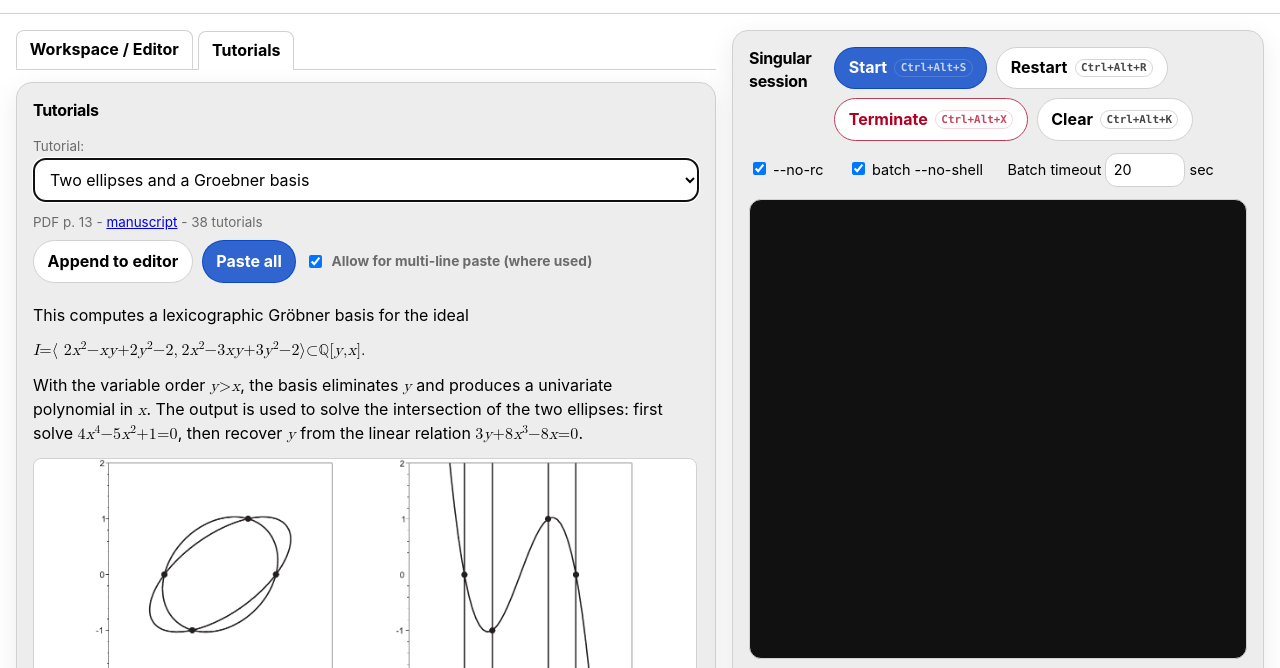
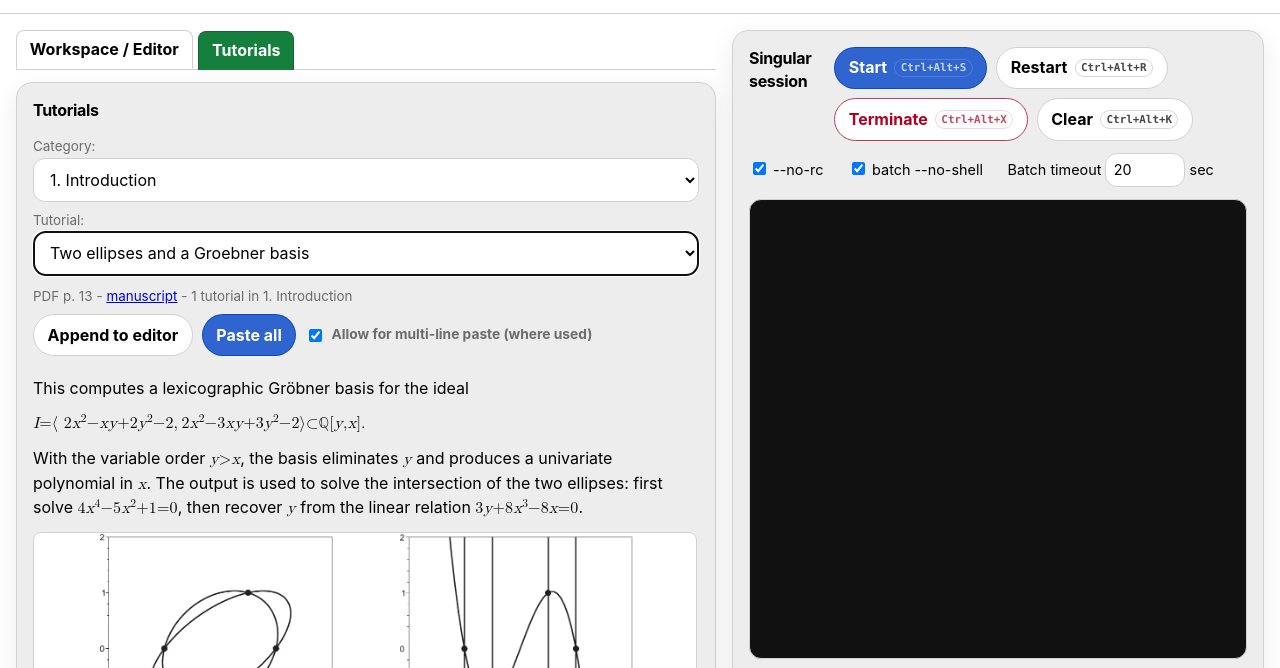
Before and after one commit to jankoboehm/Singular-in-browser, a website with bundled scripts: page web-workbench/public/index.html in a window 1280 px wide. Both pictures are taken after a click on the tab "Tutorials". Shown: the part 106-774 px from the top of the page. Built offline with nearby package versions, Linux system fonts and the light colour scheme; files whose address does not match are found by name.

Commit message:
categories

```diff
--- a/web-workbench/public/css/app.css
+++ b/web-workbench/public/css/app.css
@@ -124,11 +124,24 @@ code, pre, textarea, .mono { font-family: ui-monospace, SFMono-Regular, Menlo, M
   padding: .45rem .8rem;
 }
 
+#tab-tutorials {
+  border-color: #15803d;
+  background: #16a34a;
+  color: white;
+}
+
 .tab-button[aria-selected="true"] {
   background: Canvas;
   border-color: var(--border);
   border-bottom-color: Canvas;
   transform: translateY(1px);
+}
+
+#tab-tutorials[aria-selected="true"] {
+  border-color: #166534;
+  border-bottom-color: #15803d;
+  background: #15803d;
+  color: white;
 }
 
 .tab-panel[hidden] { display: none; }
--- a/web-workbench/public/index.html
+++ b/web-workbench/public/index.html
@@ -101,6 +101,8 @@ std(I);
         <div class="section-head">
           <h2>Tutorials</h2>
         </div>
+        <label for="tutorial-category" class="small muted">Category:</label>
+        <select id="tutorial-category" class="text-input"></select>
         <label for="tutorial-select" class="small muted">Tutorial:</label>
         <select id="tutorial-select" class="text-input"></select>
         <p id="tutorial-summary" class="small muted"></p>
--- a/web-workbench/public/js/app.js
+++ b/web-workbench/public/js/app.js
@@ -13,7 +13,7 @@ import {
   deleteFile,
   textExtension
 } from './workspace-db.js';
-import { TUTORIALS } from '../tutorials/tutorials.js';
+import { TUTORIALS, TUTORIAL_CATEGORIES } from '../tutorials/tutorials.js';
 
 const CONTROL = '__singularControl';
 const DEFAULT_SCRIPT = `ring r = 0,(x,y),dp;\nideal I = x2-y3, x3-y5;\nideal G = std(I);\nG;\nwrite(":w /workspace/example-output.txt", "Groebner basis of I:", G);\n`;
@@ -42,6 +42,16 @@ const EXPECTED_ENGINE_ASSETS = Object.freeze([
   'engine/Singular.wasm',
   'engine/Singular.data'
 ]);
+const TUTORIAL_BY_ID = new Map(TUTORIALS.map(tutorial => [tutorial.id, tutorial]));
+const TUTORIAL_CATEGORY_LIST = Object.freeze(
+  TUTORIAL_CATEGORIES
+    .map(category => Object.freeze({
+      id: category.id,
+      title: category.title,
+      tutorials: Object.freeze(category.tutorialIds.map(id => TUTORIAL_BY_ID.get(id)).filter(Boolean))
+    }))
+    .filter(category => category.tutorials.length)
+);
 const IS_APPLE_PLATFORM = /mac|iphone|ipad|ipod/i.test(
   navigator.userAgentData?.platform || navigator.platform || ''
 );
@@ -126,6 +136,21 @@ const SINGULAR_BUILTINS = Object.freeze(new Set([
   'write'
 ]));
 
+function ensureTutorialCategoryElement() {
+  const existing = document.getElementById('tutorial-category');
+  if (existing) return existing;
+  const tutorialSelect = document.getElementById('tutorial-select');
+  const select = document.createElement('select');
+  select.id = 'tutorial-category';
+  select.className = 'text-input';
+  const label = document.createElement('label');
+  label.htmlFor = select.id;
+  label.className = 'small muted';
+  label.textContent = 'Category:';
+  if (tutorialSelect) tutorialSelect.before(label, select);
+  return select;
+}
+
 const el = Object.freeze({
   statusDot: document.getElementById('engine-status-dot'),
   status: document.getElementById('engine-status'),
@@ -141,6 +166,7 @@ const el = Object.freeze({
   tabTutorials: document.getElementById('tab-tutorials'),
   editorTabPanel: document.getElementById('editor-tab-panel'),
   tutorialTabPanel: document.getElementById('tutorial-tab-panel'),
+  tutorialCategory: ensureTutorialCategoryElement(),
   tutorialSelect: document.getElementById('tutorial-select'),
   tutorialSummary: document.getElementById('tutorial-summary'),
   tutorialAppendEditor: document.getElementById('tutorial-append-editor'),
@@ -786,19 +812,43 @@ function updateTutorialLineOverflow() {
   }
 }
 
-function renderTutorialOptions() {
+function selectedTutorialCategory() {
+  const index = Math.max(0, Math.min(TUTORIAL_CATEGORY_LIST.length - 1, Number(el.tutorialCategory.value || 0)));
+  return TUTORIAL_CATEGORY_LIST[index] || { id: 'all', title: 'Tutorials', tutorials: TUTORIALS };
+}
+
+function currentTutorialList() {
+  return selectedTutorialCategory().tutorials || [];
+}
+
+function renderTutorialCategories() {
+  el.tutorialCategory.textContent = '';
+  for (const [index, category] of TUTORIAL_CATEGORY_LIST.entries()) {
+    const option = document.createElement('option');
+    option.value = String(index);
+    option.textContent = category.title;
+    el.tutorialCategory.append(option);
+  }
+}
+
+function renderTutorialOptions(preferredTutorialId = '') {
+  const tutorials = currentTutorialList();
   el.tutorialSelect.textContent = '';
-  for (const [index, tutorial] of TUTORIALS.entries()) {
+  for (const [index, tutorial] of tutorials.entries()) {
     const option = document.createElement('option');
     option.value = String(index);
     option.textContent = tutorial.title;
     el.tutorialSelect.append(option);
   }
+  const preferredIndex = tutorials.findIndex(tutorial => tutorial.id === preferredTutorialId);
+  el.tutorialSelect.value = String(Math.max(0, preferredIndex));
 }
 
 function renderTutorial() {
-  const index = Math.max(0, Math.min(TUTORIALS.length - 1, Number(el.tutorialSelect.value || 0)));
-  const tutorial = TUTORIALS[index];
+  const category = selectedTutorialCategory();
+  const tutorials = category.tutorials || [];
+  const index = Math.max(0, Math.min(tutorials.length - 1, Number(el.tutorialSelect.value || 0)));
+  const tutorial = tutorials[index];
   currentTutorialSteps = [];
   el.tutorialContent.textContent = '';
   if (!tutorial) {
@@ -817,7 +867,7 @@ function renderTutorial() {
   link.rel = 'noopener noreferrer';
   link.textContent = 'manuscript';
   const count = document.createElement('span');
-  count.textContent = ` - ${TUTORIALS.length} tutorials`;
+  count.textContent = ` - ${tutorials.length} ${tutorials.length === 1 ? 'tutorial' : 'tutorials'} in ${category.title}`;
   el.tutorialSummary.append(source, separator, link, count);
   const markdown = renderTutorialMarkdown(tutorial.markdown);
   if (markdown) {
@@ -1873,8 +1923,9 @@ async function restartSession() {
 }
 
 function selectedTutorial() {
-  const index = Math.max(0, Math.min(TUTORIALS.length - 1, Number(el.tutorialSelect.value || 0)));
-  return TUTORIALS[index] || null;
+  const tutorials = currentTutorialList();
+  const index = Math.max(0, Math.min(tutorials.length - 1, Number(el.tutorialSelect.value || 0)));
+  return tutorials[index] || null;
 }
 
 function appendTutorialToEditor() {
@@ -2281,6 +2332,10 @@ function wireEvents() {
   el.editor.addEventListener('scroll', refreshEditorHighlight);
   el.tabEditor.addEventListener('click', () => setWorkbenchTab('editor'));
   el.tabTutorials.addEventListener('click', () => setWorkbenchTab('tutorials'));
+  el.tutorialCategory.addEventListener('change', () => {
+    renderTutorialOptions();
+    renderTutorial();
+  });
   el.tutorialSelect.addEventListener('change', renderTutorial);
   el.tutorialAppendEditor.addEventListener('click', () => runAction('Append tutorial to editor', appendTutorialToEditor));
   el.tutorialPasteAll.addEventListener('click', () => runAction('Paste tutorial all', pasteTutorialAll));
@@ -2300,6 +2355,7 @@ function wireEvents() {
 
 async function main() {
   wireEvents();
+  renderTutorialCategories();
   renderTutorialOptions();
   renderTutorial();
   refreshEditorHighlight();
@@ -2317,6 +2373,7 @@ async function main() {
     pasteTutorialAll,
     tutorialSteps: () => currentTutorialSteps,
     tutorials: TUTORIALS,
+    tutorialCategories: TUTORIAL_CATEGORY_LIST,
     shortcuts: SHORTCUTS,
     listFiles,
     listVisibleFiles: listMergedFiles,
--- a/web-workbench/public/sw.js
+++ b/web-workbench/public/sw.js
@@ -1,4 +1,4 @@
-const CACHE = 'singular-workbench-shell-v44';
+const CACHE = 'singular-workbench-shell-v47';
 const SHELL = [
   './',
   './index.html',
--- a/web-workbench/public/tutorials/tutorials.js
+++ b/web-workbench/public/tutorials/tutorials.js
@@ -656,3 +656,86 @@ normap;
 std(slocus(norid));`
   },
 ]);
+
+export const TUTORIAL_CATEGORIES = Object.freeze([
+  {
+    id: "chapter-1",
+    title: "1. Introduction",
+    tutorialIds: Object.freeze([
+      "two-ellipses-groebner"
+    ])
+  },
+  {
+    id: "chapter-2",
+    title: "2. Ideals, Varieties and Standard Bases",
+    tutorialIds: Object.freeze([
+      "linear-system-standard-basis",
+      "monomial-orderings",
+      "normal-form-division",
+      "reduced-standard-basis",
+      "local-division"
+    ])
+  },
+  {
+    id: "chapter-3",
+    title: "3. Computing with Ideals and Algebraic Sets",
+    tutorialIds: Object.freeze([
+      "four-points",
+      "twisted-cubic-projection",
+      "parametrized-surface",
+      "whitney-umbrella-kernel",
+      "circle-parametrization",
+      "nodal-curve",
+      "ideal-quotient-basic",
+      "quotient-and-elimination",
+      "variable-order-effects",
+      "projective-closure",
+      "saturation-and-rational-normal-curve",
+      "degree-five-space-curve",
+      "degree-five-plane-curve",
+      "highest-corner-jacobian",
+      "higher-jacobian-ideal"
+    ])
+  },
+  {
+    id: "chapter-5",
+    title: "5. Free Resolutions and Invariants",
+    tutorialIds: Object.freeze([
+      "free-resolutions",
+      "hilbert-polynomial",
+      "betti-table-twisted-cubic",
+      "module-orderings",
+      "module-reductions",
+      "module-standard-reduction",
+      "standard-module-basis",
+      "sparse-resolution"
+    ])
+  },
+  {
+    id: "chapter-6",
+    title: "6. Computing with modules",
+    tutorialIds: Object.freeze([
+      "syzygy-matrix",
+      "module-quotient-modulo"
+    ])
+  },
+  {
+    id: "chapter-7",
+    title: "7. Primary decomposition",
+    tutorialIds: Object.freeze([
+      "irreducible-monomial-decomposition",
+      "primary-decomposition",
+      "embedded-primary-decomposition",
+      "radicals-after-quotients"
+    ])
+  },
+  {
+    id: "chapter-8",
+    title: "8. Normalization",
+    tutorialIds: Object.freeze([
+      "singular-locus-plane-curve",
+      "endomorphism-ring-step",
+      "normalization"
+    ])
+  }
+]);
```
